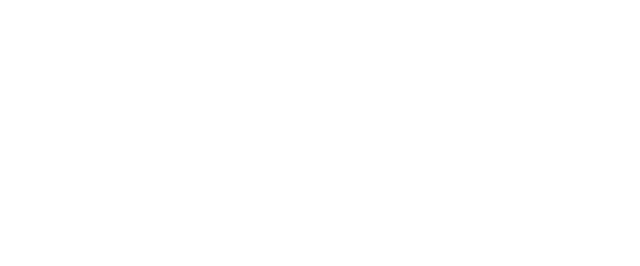
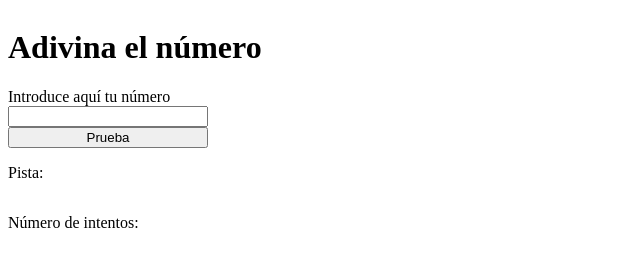
Before and after one commit to elviac94/modulo-2-evaluacion-intermedia-elviac94, a plain HTML site: page index.html in a window 1280 px wide. Shown: the whole page, without its empty margins (0-640 px from the left). Drawn offline with Linux system fonts and the light colour scheme.

Commit message:
add structure

```diff
--- a/index.html
+++ b/index.html
@@ -7,6 +7,17 @@
     <title>Evaluación intermedia</title>
 </head>
 <body>
+    <main class="main">
+        <h1 class="title">Adivina el número</h1>
+
+        <form class="form" action="">
+            <label for="number-selected" class="intro-number">Introduce aquí tu número</label>
+            <input type="number" class="number-selected" id="number-selected" value="" required>
+            <button type="button" id="submit-button" class="submit-button" value="">Prueba</button>
+        </form>
+        <p class="track">Pista: </p>
+        <p class="number-attemps">Número de intentos: </p>
+    </main>
     <script src="./js/main.js"></script>
 </body>
 </html>
--- a/js/main.js
+++ b/js/main.js
@@ -0,0 +1 @@
+'use strict'
--- a/styles/main.css
+++ b/styles/main.css
@@ -0,0 +1,13 @@
+*{
+    box-sizing: border-box;
+}
+.main{
+    display: flex;
+    flex-direction: column;
+}
+.form{
+    width: 200px;
+    display: flex;
+    flex-direction: column;
+
+}
```
